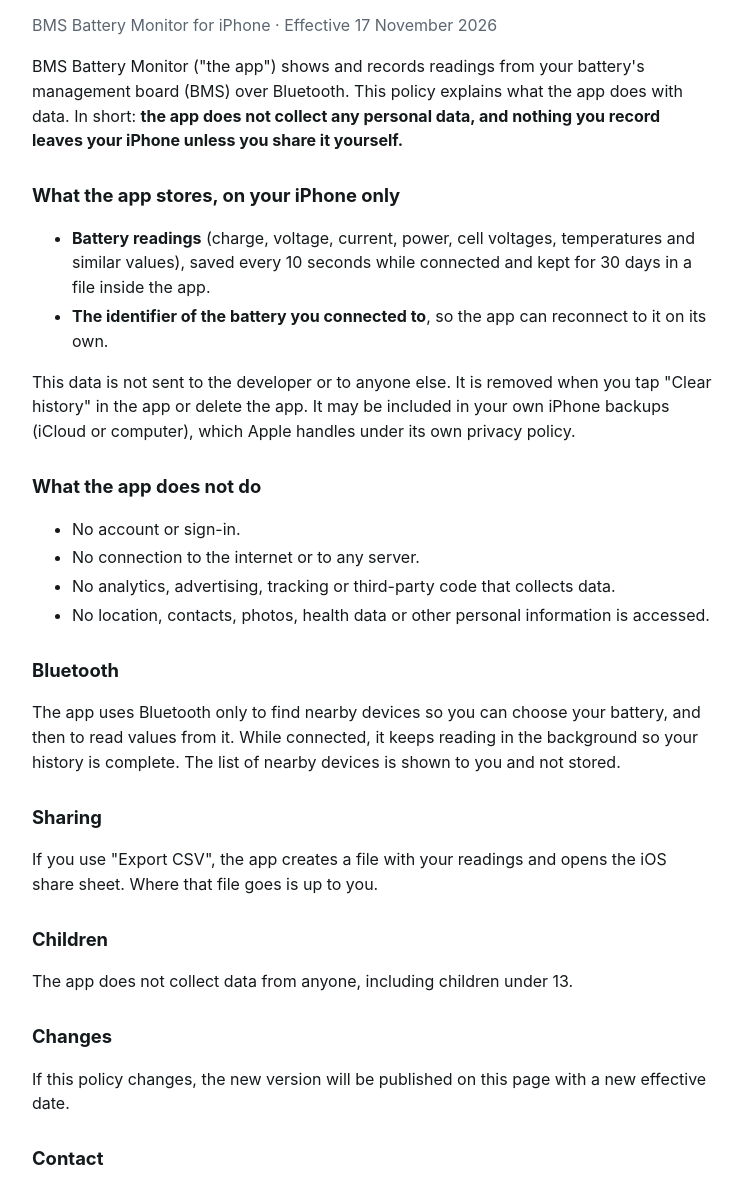
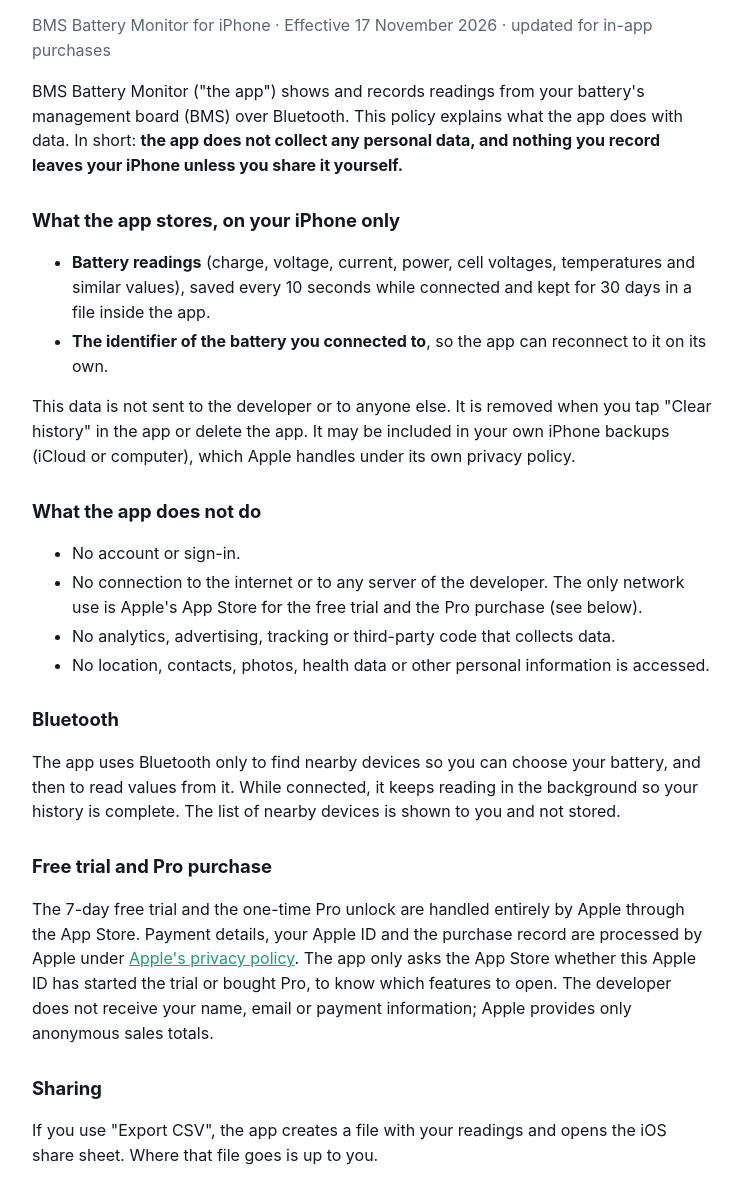
Before and after one commit to malrubaei/battery-monitor, a plain HTML site: page ios/privacy-policy.html in a window 1280 px wide. Shown: the part 77-1263 px from the top of the page, without its empty margins (268-1011 px from the left). Drawn offline with Linux system fonts and the light colour scheme.

Commit message:
Add 7-day free trial and one-time Pro unlock
Free: live readings, background recording, 1 h chart. Pro (trial or
$4.99 one-time): 6 h to 30 day charts and CSV export. Trial is a $0
non-consumable per App Review guideline 3.1.1.

Co-Authored-By: Claude Opus 5.5 <noreply@anthropic.com>
Claude-Session: https://claude.ai/code/session_01QSqLpfYona2Sq9KGRSTykk

```diff
--- a/ios/privacy-policy.html
+++ b/ios/privacy-policy.html
@@ -16,7 +16,7 @@ h1{font-size:1.7rem;margin:0 0 4px}h2{font-size:1.15rem;margin:28px 0 8px}
 <body>
 <main>
 <h1>Privacy Policy</h1>
-<p class="muted">BMS Battery Monitor for iPhone · Effective 17 November 2026</p>
+<p class="muted">BMS Battery Monitor for iPhone · Effective 17 November 2026 · updated for in-app purchases</p>
 
 <p>BMS Battery Monitor ("the app") shows and records readings from your battery's management board (BMS) over Bluetooth. This policy explains what the app does with data. In short: <strong>the app does not collect any personal data, and nothing you record leaves your iPhone unless you share it yourself.</strong></p>
 
@@ -30,13 +30,16 @@ h1{font-size:1.7rem;margin:0 0 4px}h2{font-size:1.15rem;margin:28px 0 8px}
 <h2>What the app does not do</h2>
 <ul>
 <li>No account or sign-in.</li>
-<li>No connection to the internet or to any server.</li>
+<li>No connection to the internet or to any server of the developer. The only network use is Apple's App Store for the free trial and the Pro purchase (see below).</li>
 <li>No analytics, advertising, tracking or third-party code that collects data.</li>
 <li>No location, contacts, photos, health data or other personal information is accessed.</li>
 </ul>
 
 <h2>Bluetooth</h2>
 <p>The app uses Bluetooth only to find nearby devices so you can choose your battery, and then to read values from it. While connected, it keeps reading in the background so your history is complete. The list of nearby devices is shown to you and not stored.</p>
+
+<h2>Free trial and Pro purchase</h2>
+<p>The 7-day free trial and the one-time Pro unlock are handled entirely by Apple through the App Store. Payment details, your Apple ID and the purchase record are processed by Apple under <a href="https://www.apple.com/legal/privacy/">Apple's privacy policy</a>. The app only asks the App Store whether this Apple ID has started the trial or bought Pro, to know which features to open. The developer does not receive your name, email or payment information; Apple provides only anonymous sales totals.</p>
 
 <h2>Sharing</h2>
 <p>If you use "Export CSV", the app creates a file with your readings and opens the iOS share sheet. Where that file goes is up to you.</p>
```
Also changed, not shown: ios/support.html (+4 -0 lines).
